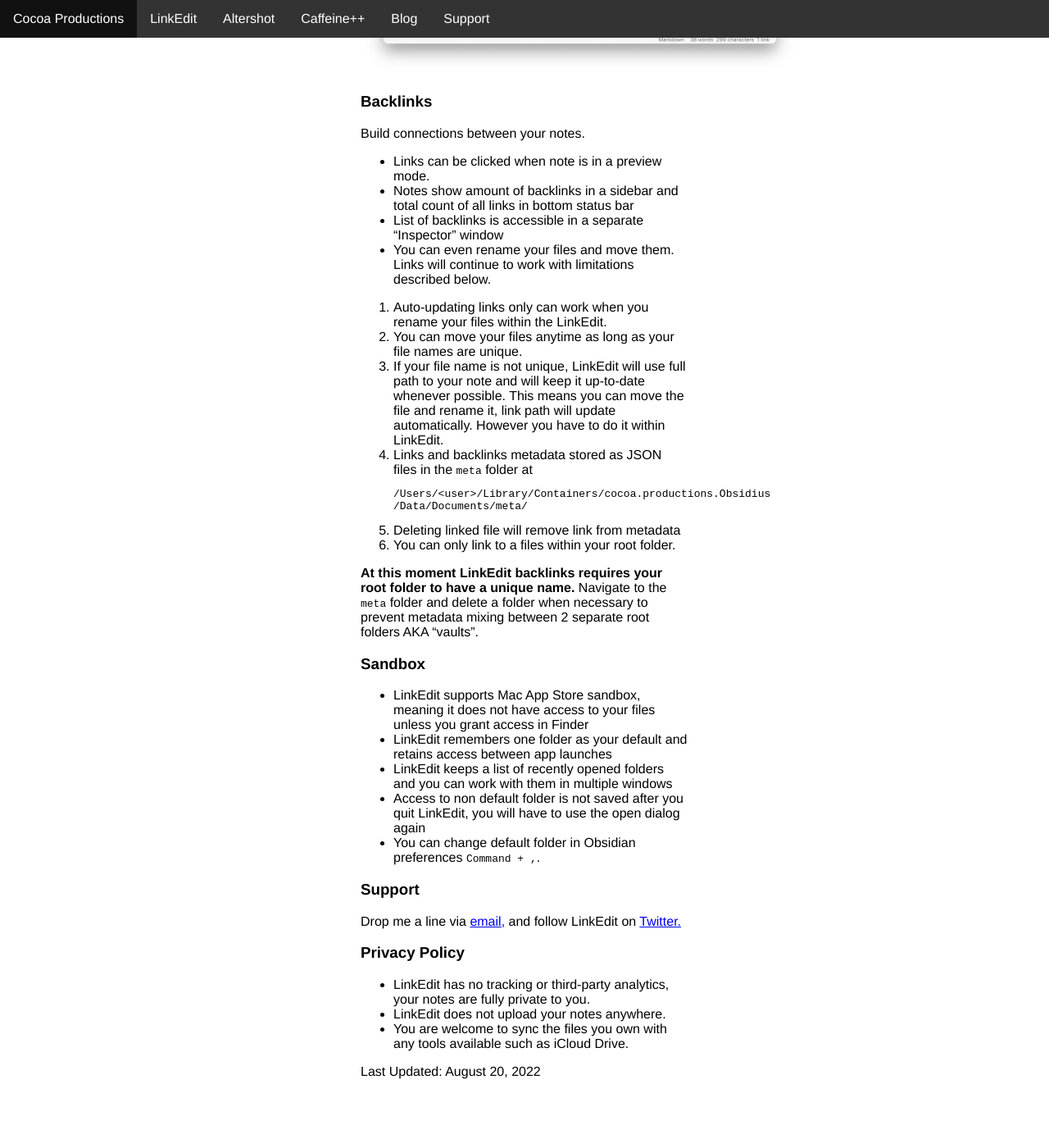
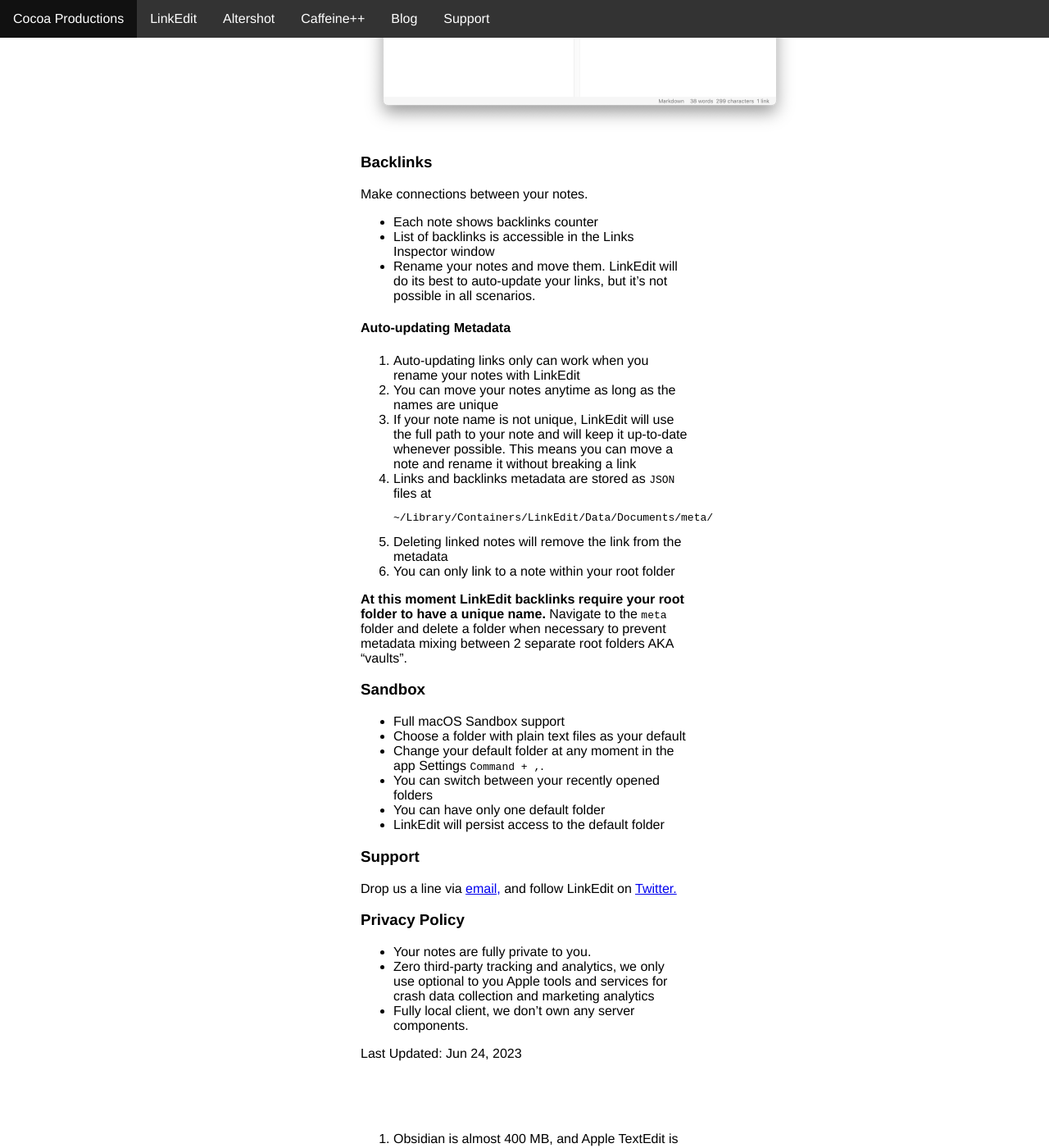
Before and after one commit to cocoaproductions/cocoaproductions.github.io, a Jekyll site: the page built from linkedit.markdown, in a window 1280 px wide and 1400 px high, scrolled down 1546 px. Shown: the whole window at 82% size. Built offline with Jekyll 4.4.1, drawn with Linux system fonts in a browser that asks for light colours; some of the changed text lies outside the part shown.

Commit message:
Update LinkEdit home page

````diff
--- a/linkedit.markdown
+++ b/linkedit.markdown
@@ -10,75 +10,85 @@
 
 <img src="/images/obsidius-promo.png" alt="Two LinkEdit windows showing open text files" style="width: 622px; height: 390px;">
 <br>
-LinkEdit is a minimalist personal knowledge manager (PKM). Point to any folder on your Mac and manage your markdown notes. Create auto-updating links between your files which can go in both directions.
 
-- Free app without subscription
-- One-time In-App Purchase to unlock unlimited backlinks
-- No tracking or third-party analytics, your notes are fully private to you
-- Open file system storage
-- Compatible with iCloud Drive or Dropbox
-- Auto-updating backlinks
-- Basic Markdown preview
-- Open Quickly panel
-- Customisable text editor
+LinkEdit is a minimalist personal knowledge manager (PKM). Point to any folder on your Mac and manage your markdown notes. Create auto-updating links between your notes which can go in both directions.
+
+- Built-in file manager and plain text editor
+- Industry-leading privacy, zero tracking and third-party analytics
+- Optional sync with iCloud Drive, OneDrive or any other cloud service
+- Markdown preview
+- Quick Open with a search
+- Create permanent links between your notes [Pro]
+- Browse notes metadata, including backlinks with Links Inspector [Pro]
+- No subscriptions, 1 purchase to unlock LinkEdit [Pro]
 
 <h3 id="privacy">Native App</h3>
 
-Features you can expect from any great Mac app, thanks to SwiftUI and AppKit.
+Features you can expect from any good Mac app
 
+- Three-column navigation
 - Multiple windows and tabs
-- Inline file renaming
+- Inline notes renaming
 - Drag and Drop
 - Find and Replace
-- System Spell Checking
+- macOS Spell Checking
 - Automatic theme switching
-- Low memory usage
+- Low RAM usage
+- Small app size, less than 7 MB[^1]
+- Built with SwiftUI and AppKit
 
 <h3 id="privacy">Markdown</h3>
 
-LinkEdit Markdown parser uses SwiftUI.
+Basic [Markdown](https://daringfireball.net/projects/markdown/) preview.
 
 <img src="/images/markdown.png" alt="Editor window with preview on a right showing markdown features" style="width: 535px; height: 386px;">
 
 <h3>Backlinks</h3>
 
-Build connections between your notes.
+Make connections between your notes.
 
-- Links can be clicked when note is in a preview mode.
-- Notes show amount of backlinks in a sidebar and total count of all links in bottom status bar
-- List of backlinks is accessible in a separate "Inspector" window
-- You can even rename your files and move them. Links will continue to work with  limitations described below.
+- Each note shows backlinks counter
+- List of backlinks is accessible in the Links Inspector window
+- Rename your notes and move them. LinkEdit will do its best to auto-update your links, but it's not possible in all scenarios.
 
-1. Auto-updating links only can work when you rename your files within the LinkEdit.
-2. You can move your files anytime as long as your file names are unique.
-3. If your file name is not unique, LinkEdit will use full path to your note and will keep it up-to-date whenever possible. This means you can move the file and rename it, link path will update automatically. However you have to do it within LinkEdit.
-4. Links and backlinks metadata stored as JSON files in the `meta` folder at
+<h4>Auto-updating Metadata</h4>
+
+1. Auto-updating links only can work when you rename your notes with LinkEdit
+2. You can move your notes anytime as long as the names are unique
+3. If your note name is not unique, LinkEdit will use the full path to your note and will keep it up-to-date whenever possible. This means you can move a note and rename it without breaking a link
+4. Links and backlinks metadata are stored as `JSON` files at
 ```
-/Users/<user>/Library/Containers/cocoa.productions.Obsidius
-/Data/Documents/meta/
+~/Library/Containers/LinkEdit/Data/Documents/meta/
 ```
-5. Deleting linked file will remove link from metadata
-6. You can only link to a files within your root folder.
+5. Deleting linked notes will remove the link from the metadata
+6. You can only link to a note within your root folder
 
-**At this moment LinkEdit backlinks requires your root folder to have a unique name.**
+**At this moment LinkEdit backlinks require your root folder to have a unique name.**
 Navigate to the `meta` folder and delete a folder when necessary to prevent metadata mixing between 2 separate root folders AKA "vaults".
 
 <h3>Sandbox</h3>
 
-- LinkEdit supports Mac App Store sandbox, meaning it does not have access to your files unless you grant access in Finder
-- LinkEdit remembers one folder as your default and retains access between app launches
-- LinkEdit keeps a list of recently opened folders and you can work with them in multiple windows
-- Access to non default folder is not saved after you quit LinkEdit, you will have to use the open dialog again
-- You can change default folder in Obsidian preferences `Command + ,`.
+- Full macOS Sandbox support
+- Choose a folder with plain text files as your default
+- Change your default folder at any moment in the app Settings `Command + ,`.
+- You can switch between your recently opened folders
+- You can have only one default folder
+- LinkEdit will persist access to the default folder
 
 <h3>Support</h3>
 
-Drop me a line via [email,](https://www.cocoa.productions/support) and follow LinkEdit on [Twitter.](https://twitter.com/LinkEditApp)
+Drop us a line via [email,](https://www.cocoa.productions/support) and follow LinkEdit on [Twitter.](https://twitter.com/LinkEditApp)
 
 <h3 id="privacy">Privacy Policy</h3>
 
-- LinkEdit has no tracking or third-party analytics, your notes are fully private to you.
-- LinkEdit does not upload your notes anywhere.
-- You are welcome to sync the files you own with any tools available such as iCloud Drive.
+- Your notes are fully private to you.
+- Zero third-party tracking and analytics, we only use optional to you Apple tools and services for crash data collection and marketing analytics
+- Fully local client, we don't own any server components.
 
-Last Updated: August 20, 2022
+Last Updated: Jun 24, 2023
+
+<br />
+<br />
+<br />
+
+[^1]: Obsidian is almost 400 MB, and Apple TextEdit is less than 3 MB.
````
